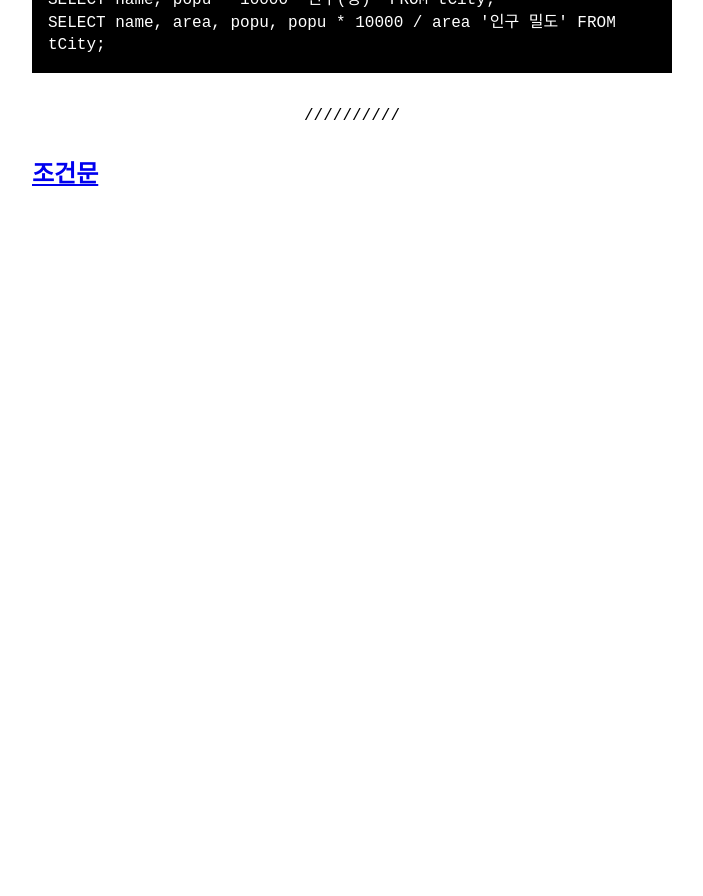
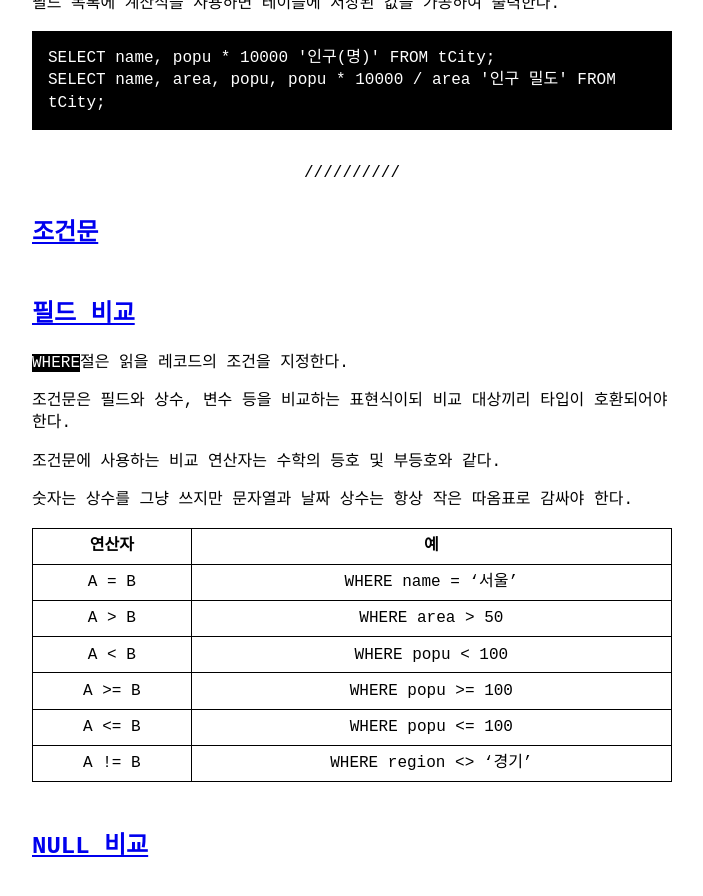
Before and after one commit to rurruur/rurruur.github.io, a Jekyll site: the page built from _posts/2022-04-21-SELECT 명령어.md, in a window 1280 px wide and 900 px high, scrolled down 1713 px. Shown: the top 896 px of the window, without its empty margins (288-991 px from the left). Built offline with Jekyll 4.4.1, drawn with Linux system fonts in a browser that asks for light colours; before the commit the page ends 1990 px from its top, so only the background shows below that.

Commit message:
테스트

```diff
--- a/_posts/2022-04-21-SELECT 명령어.md
+++ b/_posts/2022-04-21-SELECT 명령어.md
@@ -11,6 +11,8 @@ category: database
 	- [필드 목록](#필드-목록)
 	- [계산값의 출력](#계산값의-출력)
 - [조건문](#조건문)
+	- [필드 비교](#필드-비교)
+	- [NULL 비교](#NULL-비교)
 
 ---
 
@@ -66,3 +68,22 @@ SELECT name, area, popu, popu * 10000 / area '인구 밀도' FROM tCity;
 ---
 
 # [조건문](#조건문)
+## [필드 비교](#필드-비교)
+`WHERE`절은 읽을 레코드의 조건을 지정한다.
+
+조건문은 필드와 상수, 변수 등을 비교하는 표현식이되 비교 대상끼리 타입이 호환되어야 한다.
+
+조건문에 사용하는 비교 연산자는 수학의 등호 및 부등호와 같다.
+
+숫자는 상수를 그냥 쓰지만 문자열과 날짜 상수는 항상 작은 따옴표로 감싸야 한다.
+
+| 연산자 | 예 |
+|:----:|:---:|
+| A = B | WHERE name = '서울' |
+| A > B | WHERE area > 50 |
+| A < B | WHERE popu < 100 |
+| A >= B | WHERE popu >= 100 |
+| A <= B | WHERE popu <= 100 |
+| A != B | WHERE region <> '경기' |
+
+## [NULL 비교](#NULL-비교)
```
